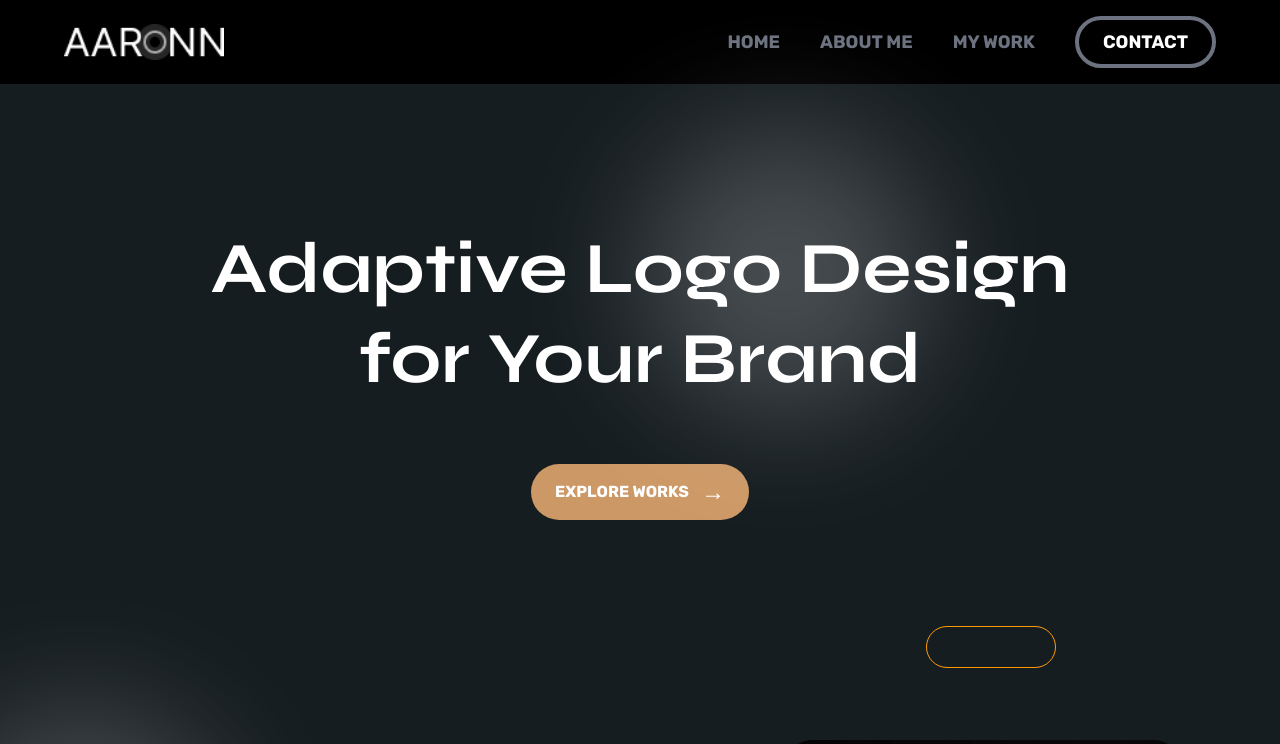
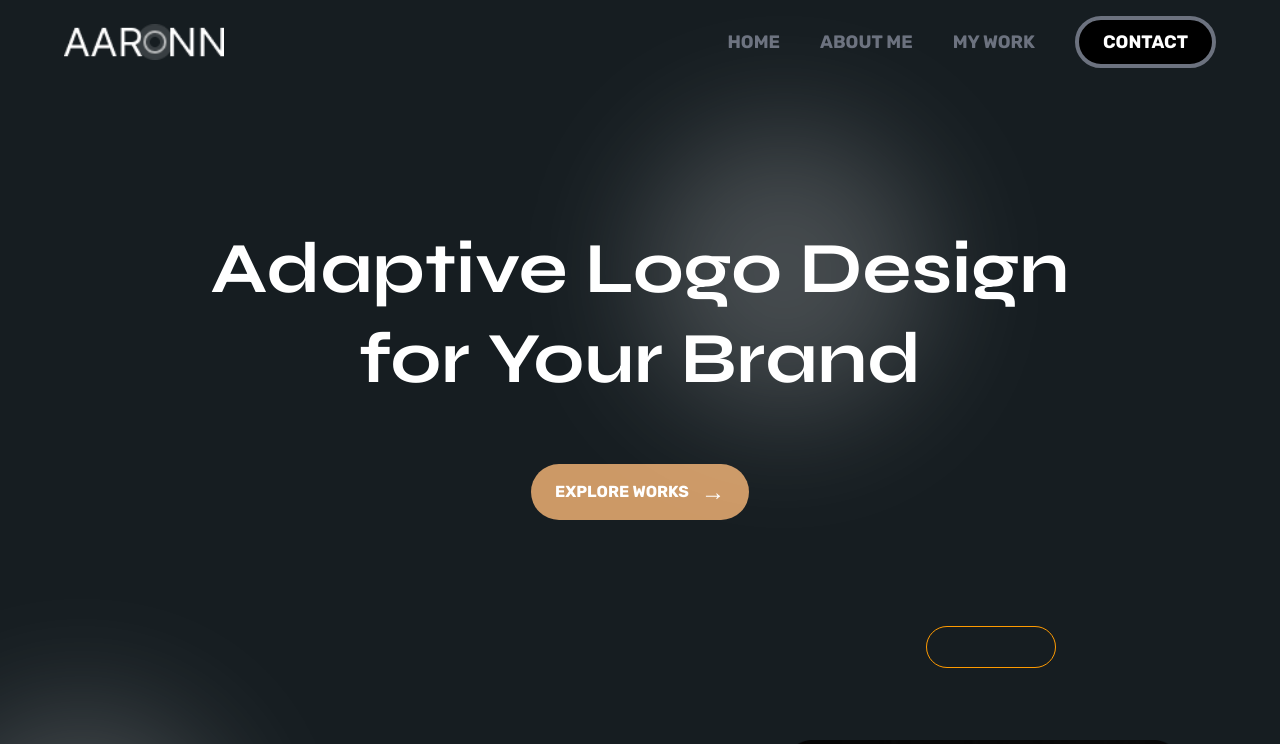
Before and after one commit to sriharirajaboina/portfolio-mine, a Next.js app: page / in a window 1280 px wide. Shown: the top 744 px of the page. Built offline with nearby package versions, Linux system fonts and the light colour scheme.

Commit message:
navbar modification

```diff
--- a/app/components/Navbar.tsx
+++ b/app/components/Navbar.tsx
@@ -11,7 +11,7 @@ const Navbar = () => {
   const [isMenuOpen, setIsMenuOpen] = useState(false);
 
   return (
-    <nav className="px-6 md:px-16 py-4 bg-black text-white overflow-x-hidden relative">
+    <nav className="px-6 md:px-16 py-4 text-[#ffffff] overflow-x-hidden relative">
       <motion.div
         initial={{ opacity: 0, y: -20 }}
         animate={{ opacity: 1, y: 0 }}
```
